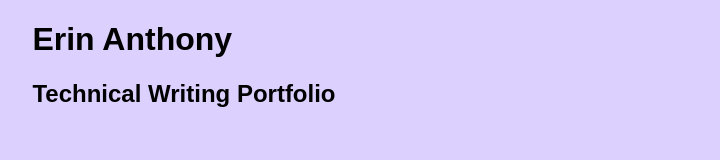
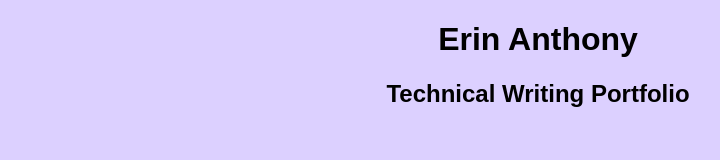
Before and after one commit to erinmadisonanthony/erinmadisonanthony.github.io, a plain HTML site: page index.html in a window 1280 px wide. Shown: the whole page, without its empty margins (102-822 px from the left). Drawn offline with Linux system fonts and the light colour scheme.

Commit message:
Update index.html

```diff
--- a/index.html
+++ b/index.html
@@ -7,19 +7,18 @@
     background-color: #dcd0ff;
     font-family: Arial, sans-serif;
   }
-  div {
-    width: 80%;
-    margin-left: auto;
-    margin-right: auto;
+  h1, h2 {
+    text-align: center;
   }
+
 </style>
 </head>
 
 <body>
-  <div>
-    <h1>Erin Anthony</h1>
-    <h2>Technical Writing Portfolio</h2>
-  </div>
+
+  <h1>Erin Anthony</h1>
+  <h2>Technical Writing Portfolio</h2>
+
 </body>
 
 </html>
```
